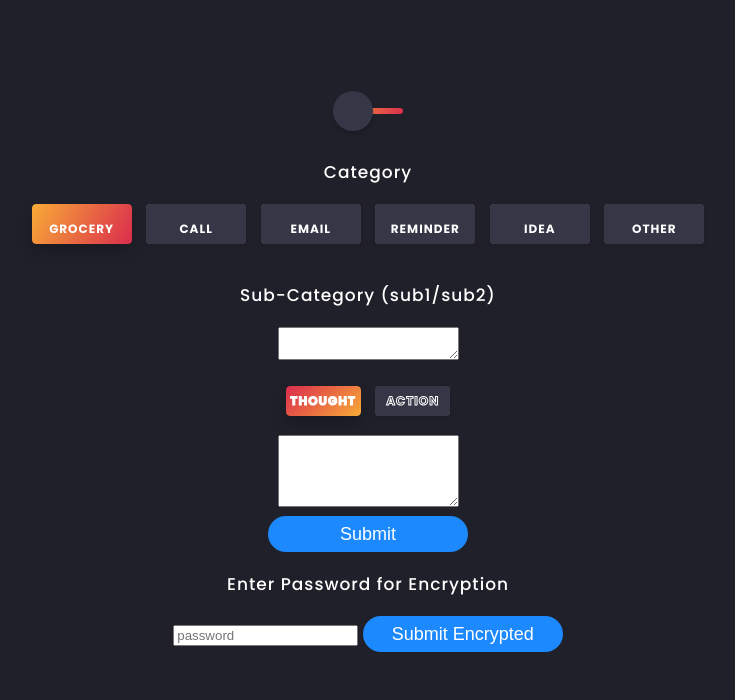
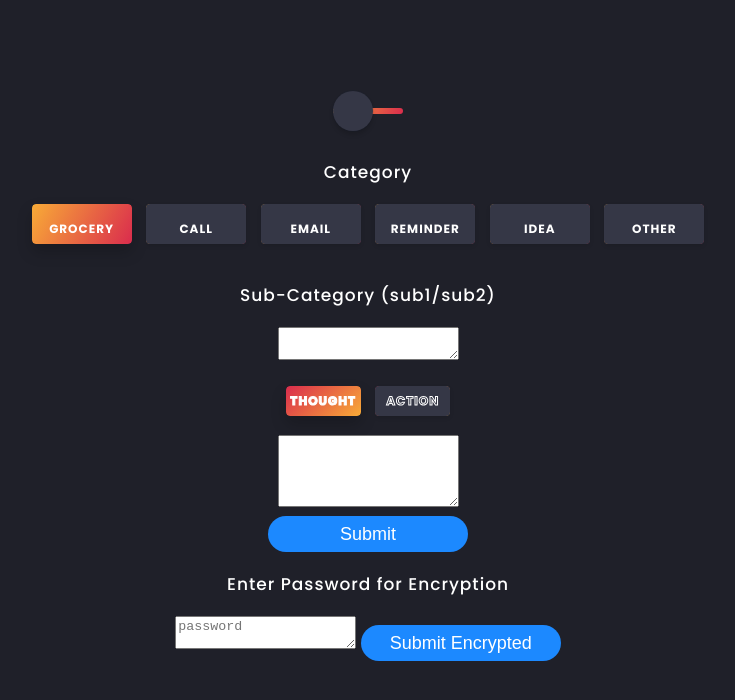
Before and after one commit to cervere/cervere.github.io, a Jekyll site: the page fancytoggle/index.html, which Jekyll copies as it is, in a window 1280 px wide. Shown: the top 700 px of the page, without its empty margins (280-1015 px from the left). Built offline with Jekyll 4.4.1, drawn with Linux system fonts in a browser that asks for light colours.

Commit message:
some changes

```diff
--- a/fancytoggle/index.html
+++ b/fancytoggle/index.html
@@ -89,7 +89,8 @@
 						<p class="mb-4 pb-2">Enter Password for Encryption</p>
 					</div>
 					<div class="col-12 pb-5">
-            <input class="checkbox-booking" type="password" id="passcode" placeholder="password" />
+            <textarea class="ta2em" id="passcode" placeholder="password"></textarea>
+            <!--input class="checkbox-booking" type="password" id="passcode" placeholder="password" /-->
             <button class="button" id="submitencryptedthought">Submit Encrypted</button>
               </div>
           <div id="booking">
```
